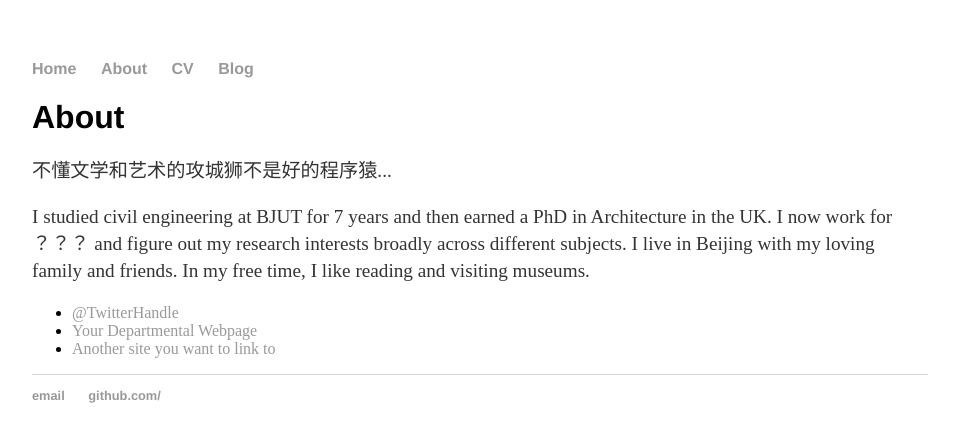
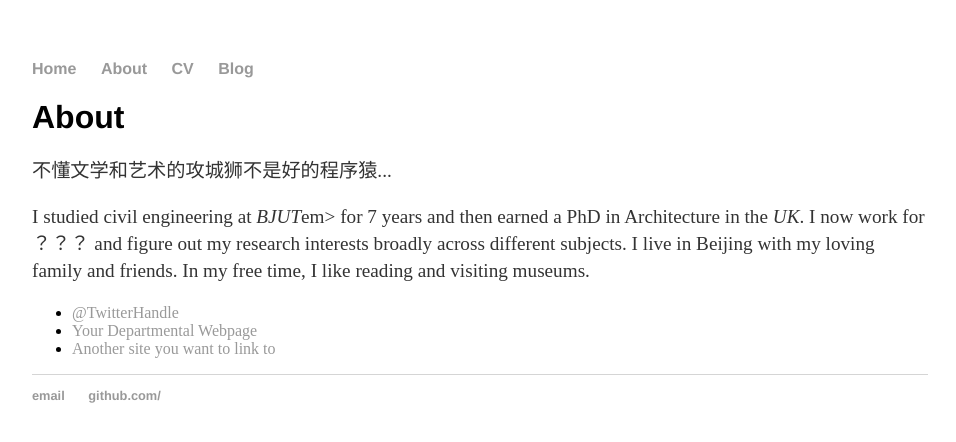
Before and after one commit to kaiagss/kaiagss.github.io, a Jekyll site: the page built from about/index.html, in a window 1280 px wide. Shown: the top 442 px of the page, without its empty margins (160-1116 px from the left). Built offline with Jekyll 4.4.1, drawn with Linux system fonts in a browser that asks for light colours.

```diff
--- a/about/index.html
+++ b/about/index.html
@@ -6,7 +6,7 @@ title: About Yan
 		<div class="about">
 			<h1>About</h1>
 			<p>不懂文学和艺术的攻城狮不是好的程序猿...<br>
-			<p> I studied civil engineering at BJUT for 7 years and then earned a PhD in Architecture in the UK. I now work for ？？？ and figure out my research interests broadly across different subjects. I live in Beijing with my loving family and friends. In my free time, I like reading and visiting museums.</p>
+			<p> I studied civil engineering at <em>BJUT</em>em> for 7 years and then earned a PhD in Architecture in the <em>UK</em>. I now work for ？？？ and figure out my research interests broadly across different subjects. I live in Beijing with my loving family and friends. In my free time, I like reading and visiting museums.</p>
 
 			<ul class="contacts">
 				<li><a href="#">@TwitterHandle</a></li>
```
